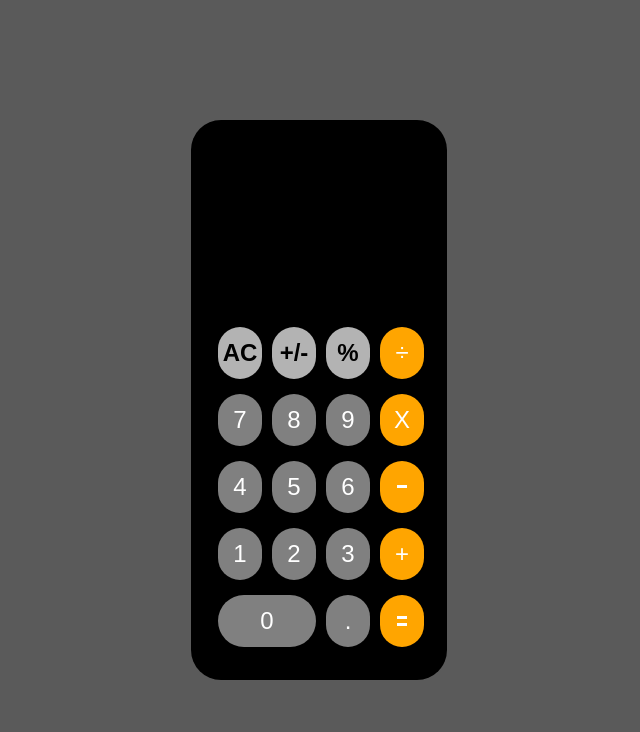
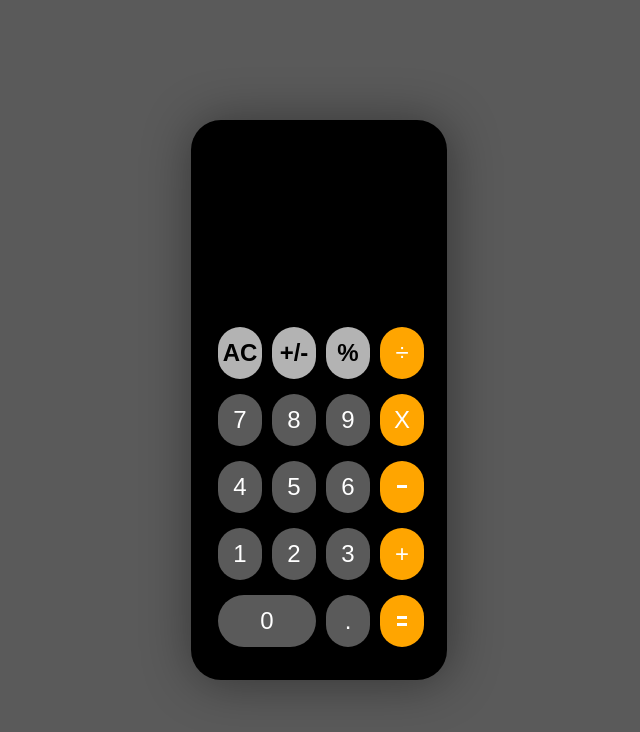
Before and after one commit to Souzinhaaz/calculadora, a plain HTML site: page index.html in a window 1280 px wide. Shown: the whole page, without its empty margins (321-961 px from the left). Drawn offline with Linux system fonts and the light colour scheme.

Commit message:
sombrinha

```diff
--- a/css/style.css
+++ b/css/style.css
@@ -25,7 +25,7 @@
     width: 20%;
     padding: 20px;
     background-color: black;
-    border: none;
+    box-shadow: 2px 2px 50px rgba(0, 0, 0, 0.426);
     border-radius: 30px;
 }
 
@@ -81,7 +81,7 @@
     border: none;
     border-radius: 50px;
     font-size: 1.5rem;
-    background-color: grey;
+    background-color: rgb(90, 90, 90);
     color: white;
 }
 
@@ -135,7 +135,7 @@
     width: 100%;
     border: none;
     border-radius: 50px;
-    background-color: grey;
+    background-color: rgb(90, 90, 90);
     color: white;
     font-size: 1.5rem;
 }
```
